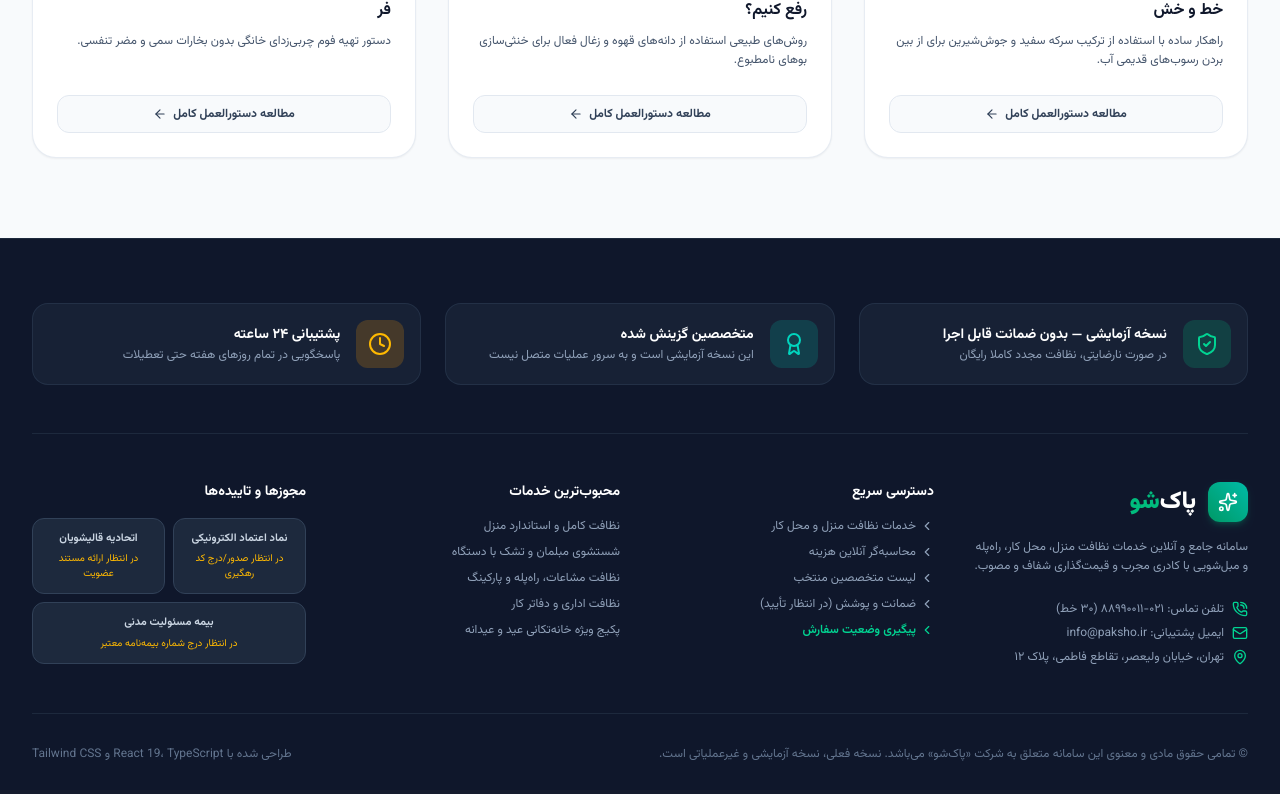
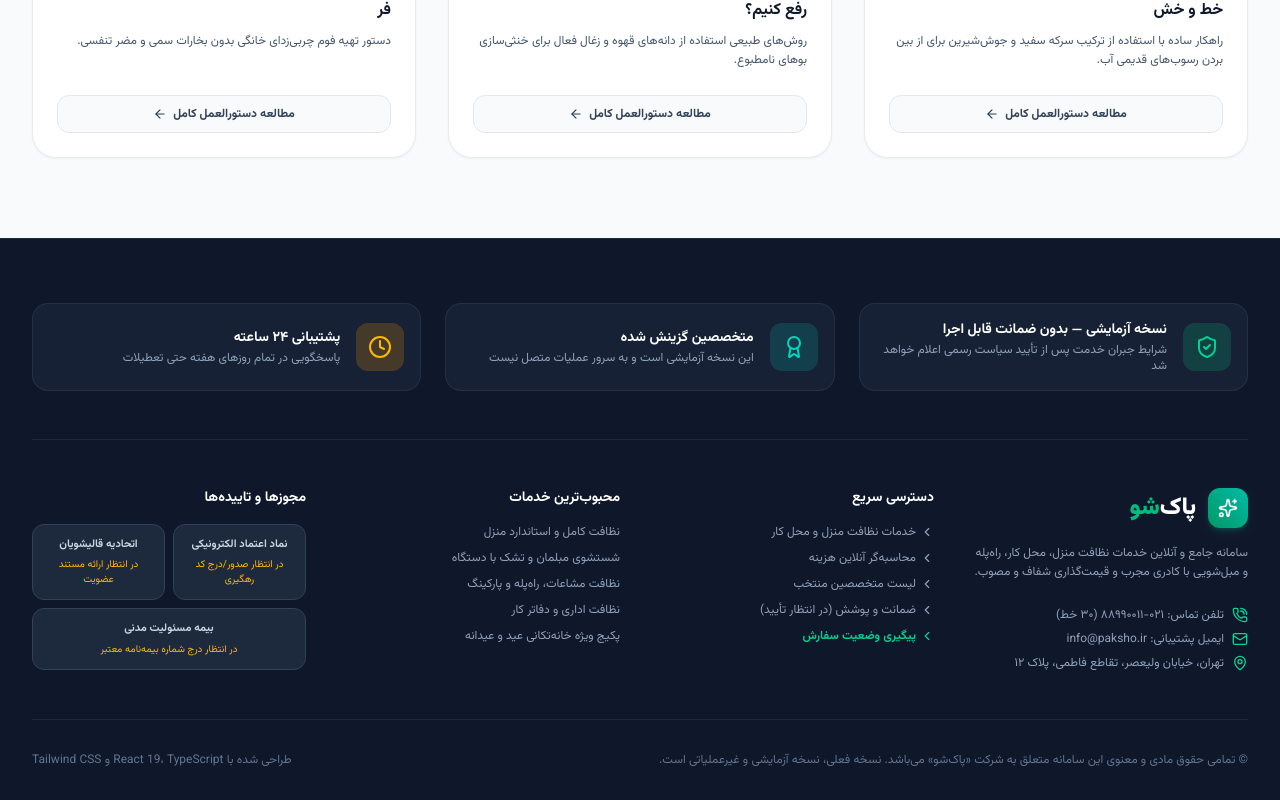
Before and after one commit to antigravity1344-code/my-cleaning-site, a React (Vite) app: page / in a window 1280 px wide. Shown: the part 8451-9251 px from the top of the page. Built offline with nearby package versions, Linux system fonts and the light colour scheme.

Commit message:
fix(safety-005): remove unverified marketing promises and statistics

```diff
--- a/src/components/Footer.tsx
+++ b/src/components/Footer.tsx
@@ -37,7 +37,7 @@ export const Footer: React.FC<FooterProps> = ({
             </div>
             <div>
               <h4 className="font-bold text-white text-sm">نسخه آزمایشی — بدون ضمانت قابل اجرا</h4>
-              <p className="text-xs text-slate-400 mt-0.5">در صورت نارضایتی، نظافت مجدد کاملا رایگان</p>
+              <p className="text-xs text-slate-400 mt-0.5">شرایط جبران خدمت پس از تأیید سیاست رسمی اعلام خواهد شد</p>
             </div>
           </div>
 
```
